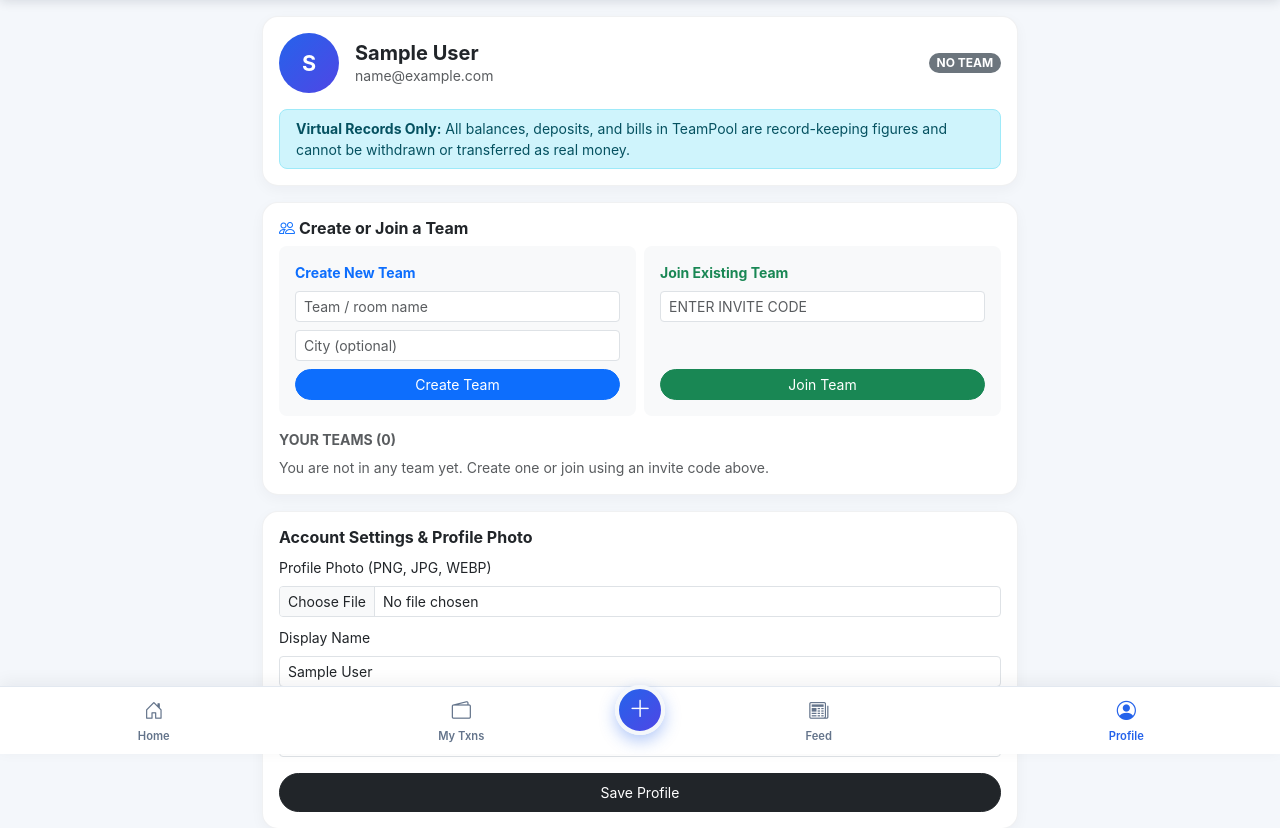
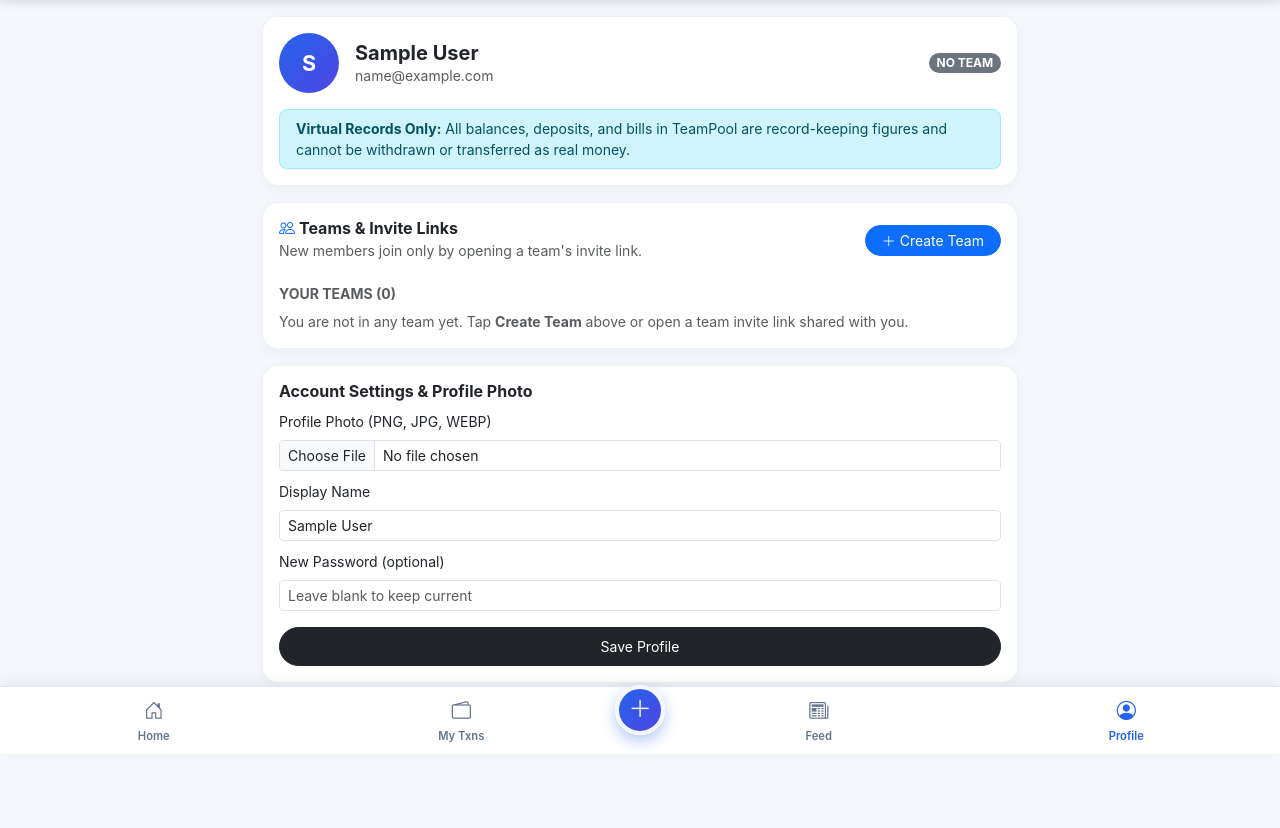
Before and after one commit to Bmk265/Tharvatha-Cheptha, a Flask app: page /profile in a window 1280 px wide. Shown: the part 46-874 px from the top of the page. After the commit the page ends 789 px from the top, so only its background shows below. Run offline with Flask 3, Linux system fonts and the light colour scheme; the visitor is signed in with stand-in values (Sample User, id 1); data that the repository does not hold is empty.

Commit message:
Update profile.html

```diff
--- a/templates/profile.html
+++ b/templates/profile.html
@@ -14,48 +14,41 @@
         <div class="small text-muted">{{ current_user.email }}</div>
       </div>
     </div>
+    <div class="d-flex gap-1 flex-wrap">
+      {% if is_super_admin %}
+        <span class="badge bg-warning text-dark rounded-pill">SUPER ADMIN</span>
+      {% endif %}
       {% if active_membership %}
         <span class="badge bg-primary rounded-pill">{{ active_membership.role|upper }}</span>
-    {% else %}
+      {% elif not is_super_admin %}
         <span class="badge bg-secondary rounded-pill">NO TEAM</span>
       {% endif %}
+    </div>
   </div>
   <div class="alert alert-info py-2 px-3 small mt-3 mb-0 rounded-3">
     <strong>Virtual Records Only:</strong> All balances, deposits, and bills in TeamPool are record-keeping figures and cannot be withdrawn or transferred as real money.
   </div>
 </div>
 
-<!-- Open Create & Join Team Options -->
+<!-- Create Team Popup Trigger & Shareable Invite Links -->
 <div class="card p-3 mb-3">
-  <h6 class="fw-bold mb-2"><i class="bi bi-people me-1 text-primary"></i>Create or Join a Team</h6>
-
-  <div class="row g-2 mb-3">
-    <div class="col-md-6">
-      <form method="POST" action="{{ url_for('create_team') }}" class="bg-light p-3 rounded-3 h-100">
-        <div class="small fw-bold mb-2 text-primary">Create New Team</div>
-        <input type="text" name="team_name" class="form-control form-control-sm mb-2" placeholder="Team / room name" required>
-        <input type="text" name="team_city" class="form-control form-control-sm mb-2" placeholder="City (optional)">
-        <button class="btn btn-sm btn-primary w-100 rounded-pill">Create Team</button>
-      </form>
+  <div class="d-flex justify-content-between align-items-center mb-2 gap-2">
+    <div>
+      <h6 class="fw-bold mb-0"><i class="bi bi-people me-1 text-primary"></i>Teams & Invite Links</h6>
+      <small class="text-muted">New members join only by opening a team's invite link.</small>
     </div>
-    <div class="col-md-6">
-      <form method="POST" action="{{ url_for('join_team') }}" class="bg-light p-3 rounded-3 h-100 d-flex flex-column justify-content-between">
-        <div>
-          <div class="small fw-bold mb-2 text-success">Join Existing Team</div>
-          <input type="text" name="invite_code" class="form-control form-control-sm text-uppercase mb-2" placeholder="Enter invite code" required>
-        </div>
-        <button class="btn btn-sm btn-success w-100 rounded-pill">Join Team</button>
-      </form>
-    </div>
+    <button type="button" class="btn btn-sm btn-primary rounded-pill px-3" data-bs-toggle="modal" data-bs-target="#createTeamModal">
+      <i class="bi bi-plus-lg me-1"></i>Create Team
+    </button>
   </div>
 
-  <!-- Your Joined Teams (Switch or Request Leave) -->
-  <h6 class="fw-bold small text-uppercase text-muted mb-2">Your Teams ({{ user_memberships|length }})</h6>
+  <h6 class="fw-bold small text-uppercase text-muted mt-3 mb-2">Your Teams ({{ user_memberships|length }})</h6>
   {% for um in user_memberships %}
-    <div class="d-flex justify-content-between align-items-center py-2 border-bottom flex-wrap gap-2">
+    {% set invite_url = url_for('join_via_invite_link', code=um.team.invite_code, _external=True) %}
+    <div class="py-2 border-bottom">
+      <div class="d-flex justify-content-between align-items-center flex-wrap gap-2">
         <div>
           <span class="fw-semibold small">{{ um.team.name }}</span>
-        <span class="badge bg-secondary-subtle text-dark ms-1">{{ um.team.invite_code }}</span>
           <span class="badge {{ 'bg-success' if um.role == 'cashier' else 'bg-light text-dark border' }} ms-1">{{ um.role }}</span>
         </div>
         <div class="d-flex gap-2">
@@ -76,10 +69,42 @@
           {% endif %}
         </div>
       </div>
+      <div class="d-flex align-items-center gap-2 mt-2 bg-light p-2 rounded-3">
+        <span class="small text-truncate flex-grow-1 text-muted" id="invite-link-{{ um.team.id }}">{{ invite_url }}</span>
+        <button type="button" class="btn btn-sm btn-outline-secondary rounded-pill px-2 py-0"
+                onclick="copyInviteLink({{ um.team.id }})">
+          Copy Link
+        </button>
+      </div>
+    </div>
   {% else %}
-    <p class="text-muted small mb-0">You are not in any team yet. Create one or join using an invite code above.</p>
+    <p class="text-muted small mb-0">You are not in any team yet. Tap <strong>Create Team</strong> above or open a team invite link shared with you.</p>
   {% endfor %}
 </div>
+
+<!-- Super Admin: All Teams & All Users -->
+{% if is_super_admin %}
+<div class="card p-3 mb-3 border-warning">
+  <h6 class="fw-bold text-warning-emphasis mb-2"><i class="bi bi-shield-lock-fill me-1"></i>Super Admin Overview</h6>
+  <div class="small fw-bold mb-1">All Teams ({{ all_teams|length }})</div>
+  {% for t in all_teams %}
+    <div class="d-flex justify-content-between small py-1 border-bottom">
+      <span><strong>{{ t.name }}</strong> {% if t.city %}({{ t.city }}){% endif %}</span>
+      <span class="text-muted">{{ t.memberships|length }} member(s)</span>
+    </div>
+  {% endfor %}
+
+  <div class="small fw-bold mt-3 mb-1">All Registered Users ({{ all_users|length }})</div>
+  {% for u in all_users %}
+    <div class="d-flex justify-content-between align-items-center small py-1 border-bottom">
+      <span>{{ u.name }} <span class="text-muted">({{ u.email }})</span></span>
+      {% if u.is_super_admin %}
+        <span class="badge bg-warning text-dark rounded-pill">SUPER ADMIN</span>
+      {% endif %}
+    </div>
+  {% endfor %}
+</div>
+{% endif %}
 
 <!-- Active Team Members & Cashier Delegation -->
 {% if active_team and team_memberships %}
@@ -159,6 +184,34 @@
   <a href="{{ url_for('logout') }}" class="btn btn-danger btn-sm w-100 rounded-pill py-2">Logout</a>
 </div>
 
+<!-- Popup Modal: Create Team -->
+<div class="modal fade" id="createTeamModal" tabindex="-1" aria-hidden="true">
+  <div class="modal-dialog modal-dialog-centered">
+    <div class="modal-content border-0 rounded-4">
+      <div class="modal-header border-0 pb-0">
+        <h6 class="modal-title fw-bold"><i class="bi bi-people-fill text-primary me-1"></i>Create a New Team</h6>
+        <button type="button" class="btn-close" data-bs-dismiss="modal"></button>
+      </div>
+      <form method="POST" action="{{ url_for('create_team') }}">
+        <div class="modal-body">
+          <div class="mb-2">
+            <label class="form-label small fw-semibold">Team / Room Name</label>
+            <input type="text" name="team_name" class="form-control form-control-sm" placeholder="e.g., Room 204 Crew" required>
+          </div>
+          <div class="mb-2">
+            <label class="form-label small fw-semibold">City (optional)</label>
+            <input type="text" name="team_city" class="form-control form-control-sm" placeholder="e.g., Visakhapatnam">
+          </div>
+        </div>
+        <div class="modal-footer border-0 pt-0">
+          <button type="button" class="btn btn-sm btn-light rounded-pill px-3" data-bs-dismiss="modal">Cancel</button>
+          <button type="submit" class="btn btn-sm btn-primary rounded-pill px-4">Create Team</button>
+        </div>
+      </form>
+    </div>
+  </div>
+</div>
+
 <!-- Double-Confirmation Leave Team Modal -->
 <div class="modal fade" id="leaveTeamModal" tabindex="-1" aria-hidden="true">
   <div class="modal-dialog modal-dialog-centered">
@@ -202,6 +255,14 @@
 
 {% block scripts %}
 <script>
+  function copyInviteLink(teamId) {
+    const el = document.getElementById(`invite-link-${teamId}`);
+    if (!el) return;
+    navigator.clipboard.writeText(el.textContent.trim()).then(() => {
+      alert('Invite link copied! Share it with teammates to join.');
+    });
+  }
+
   function openLeaveConfirmModal(teamId, teamName) {
     if (!confirm('Step 1: Are you sure you want to start leaving "' + teamName + '"?')) {
       return;
```
Lines whose indentation alone changed are shown as unchanged.
